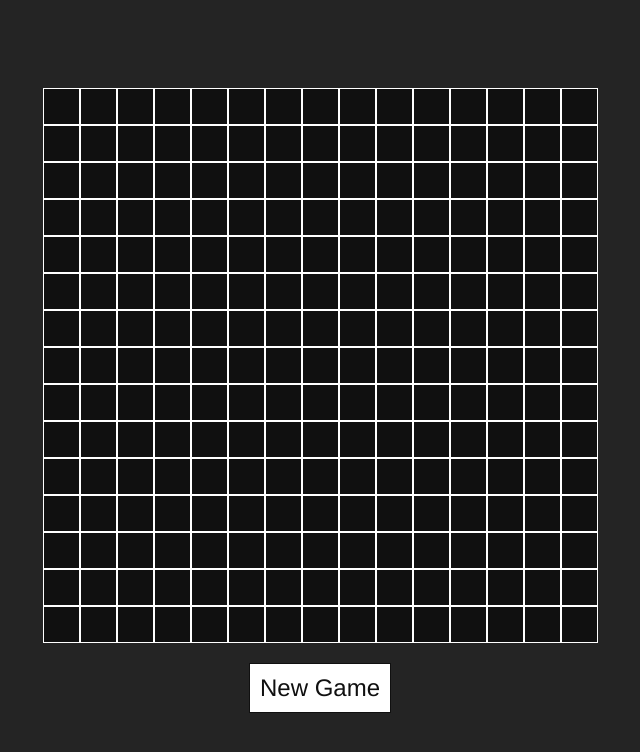
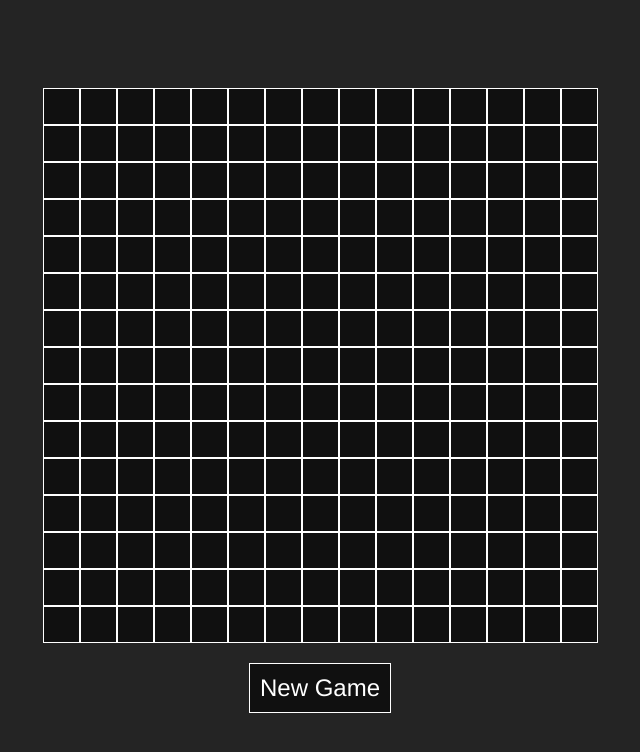
Before and after one commit to LeonardoSalvucci/mine-sweeper, a Vue app: page / in a window 1280 px wide. In both pictures the pointer is over the button "New Game". Shown: the top 752 px of the page, without its empty margins (320-960 px from the left). Built offline with nearby package versions, Linux system fonts and the light colour scheme; a web font is replaced by a local one.

Commit message:
Add some animations

```diff
--- a/src/App.vue
+++ b/src/App.vue
@@ -105,11 +105,21 @@ function newGame() {
   cursor: pointer;
   vertical-align: text-bottom;
 }
+.actions button:hover {
+  border: 1px solid #fff;
+  background-color: #101010;
+  color: #fff;
+  transition: all 0.2s ease-in-out;
+}
 .overlap {
   position: relative;
   background-color: #101010;
   display: block;
   border: 1px solid #fff;
+  transition: background-color 0.2s ease-in-out;
+}
+.overlap:hover {
+  background-color: #999;
 }
 .hidden {
   display: none;
--- a/src/components/WinnerModal.vue
+++ b/src/components/WinnerModal.vue
@@ -45,4 +45,10 @@ button {
   padding: 10px 20px;
   cursor: pointer;
 }
+button:hover {
+  border: 2px solid #fff;
+  background-color: #101010;
+  color: #fff;
+  transition: all 0.2s ease-in-out;
+}
 </style>
```
